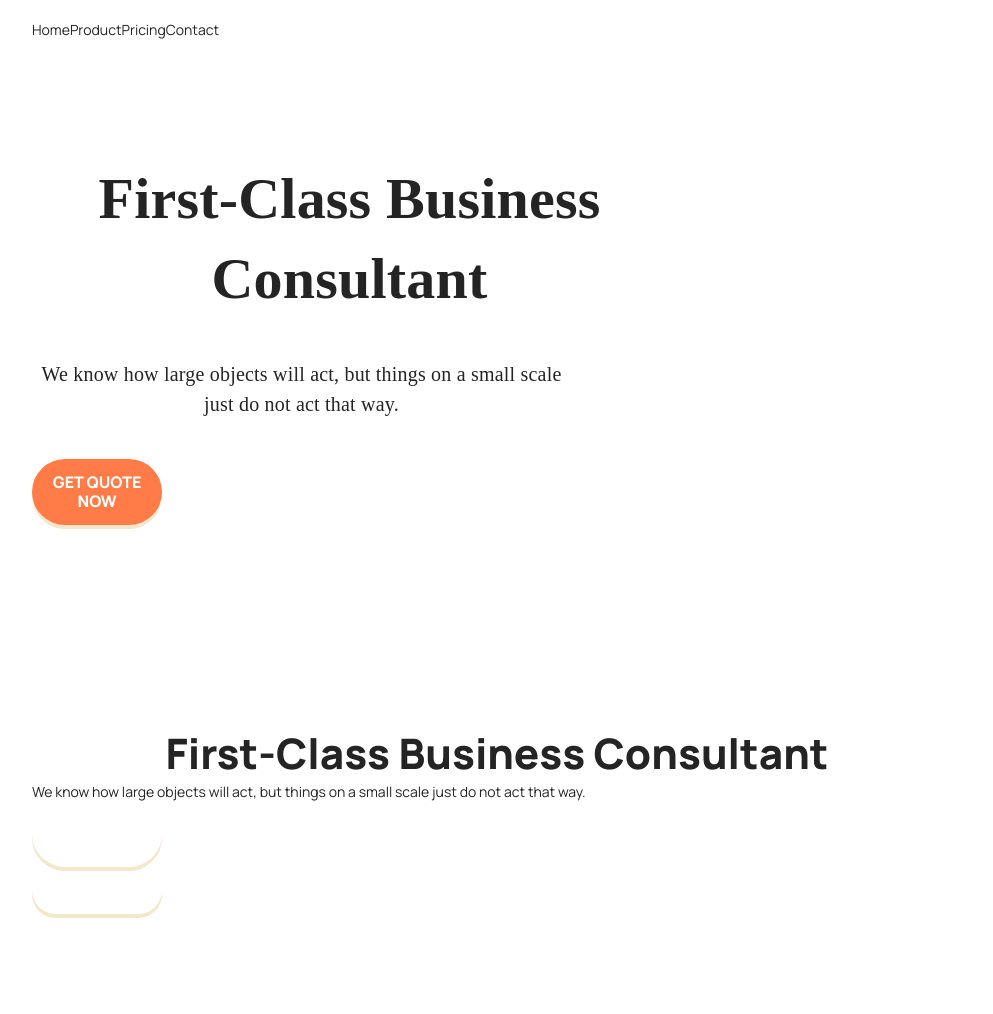
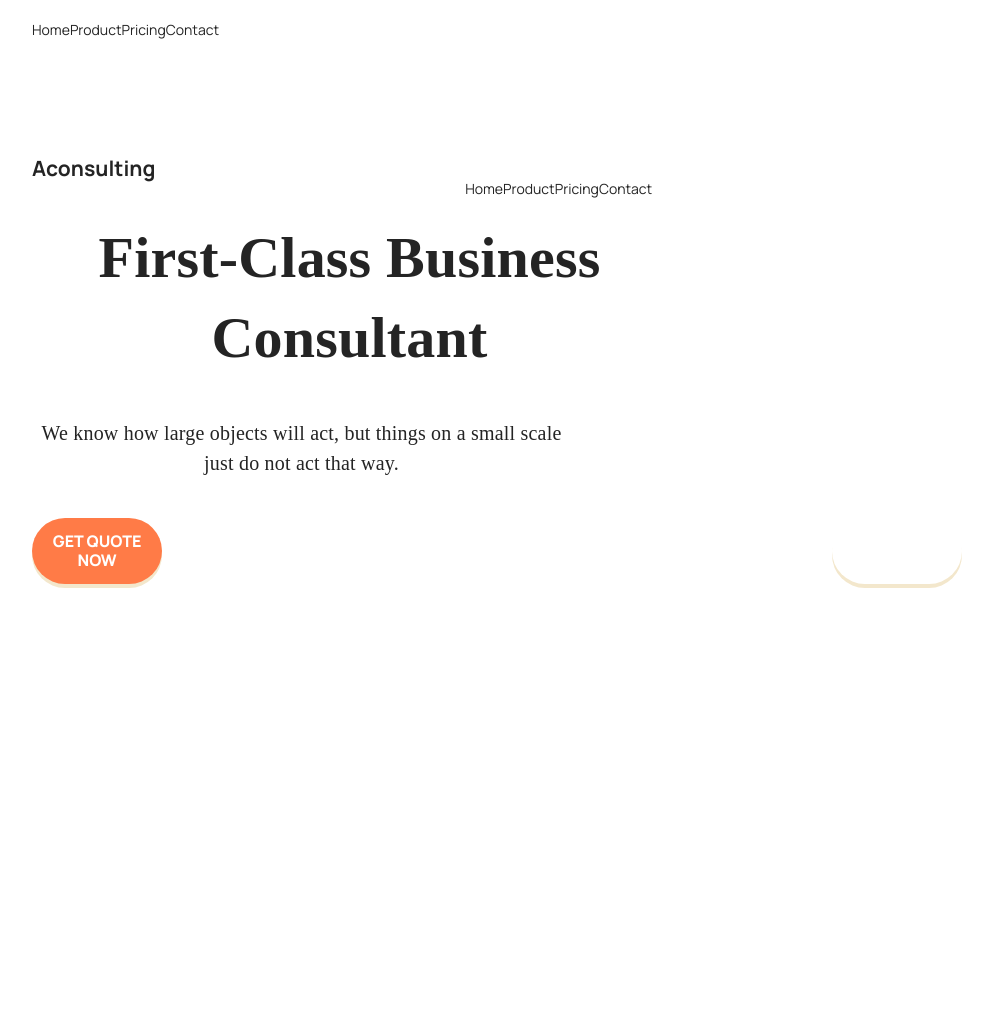
Before and after one commit to Turumbaeva/--------, a plain HTML site: page start/index.html in a window 1280 px wide. Shown: the whole page, without its empty margins (143-1136 px from the left). After the commit the page ends 800 px from the top, so only its background shows below. Drawn offline with Linux system fonts and the light colour scheme.

Commit message:
added header

```diff
--- a/start/index.html
+++ b/start/index.html
@@ -12,7 +12,7 @@
 	<link rel="stylesheet" href="css/media.css">
 </head>
 <body>
-	<header>
+	  <header>
 		<div class="container">
 		  <div class="head flex">
 
@@ -39,7 +39,41 @@
 	  </header>
 
 	  <section class="first">
+
 		<div class="container">
+
+			<div class="header flex">
+				<h2 class="head_tittle">Aconsulting</h2>
+
+				<div class="head flex">
+
+
+					<nav>
+					  <ul class="menu flex">
+						<li>
+						  <a class="head_a" href="index.html">Home</a>
+						</li>
+						<li>
+						  <a class="head_a" href="product.html">Product</a>
+						</li>
+						<li>
+						  <a class="head_a" href="pricing.html1">Pricing</a>
+						</li>
+
+						<li>
+						  <a class="head_a" href="contact.html">Contact</a>
+						</li>
+					  </ul>
+					</nav>
+				  </div>
+
+				  <div class="head_icons">
+
+				  </div>
+			</div>
+
+
+			<div class="first_all_txt">
 			<h2 class="first_tit">First-Class Business
 				Consultant</h2>
 			<p class="first_txt">We know how large objects will act, but things on a
@@ -47,22 +81,9 @@
 
 			<div class="first_btns flex">
 				<button class="btn first_btn">Get Quote Now</button>
-				<!-- <button class="btn">Learn More</button> -->
+				<button class="btn">Learn More</button>
 			</div>
 		</div>
-	  </section>
-
-	  <section class="main">
-		<div class="container">
-		  <h1 class="sec_tit">First-Class Business
-			Consultant</h1>
-		  <p class="main_txt">We know how large objects will act, but things on a
-			small scale just do not act that way.
-		  </p>
-		  <div class="main_btns">
-			<a href="book.html" class="btn btn__orange">Get Quote Now</a>
-			<a href="menu.html" class="btn">Learn More</a>
-		  </div>
 		</div>
 	  </section>
 
```
